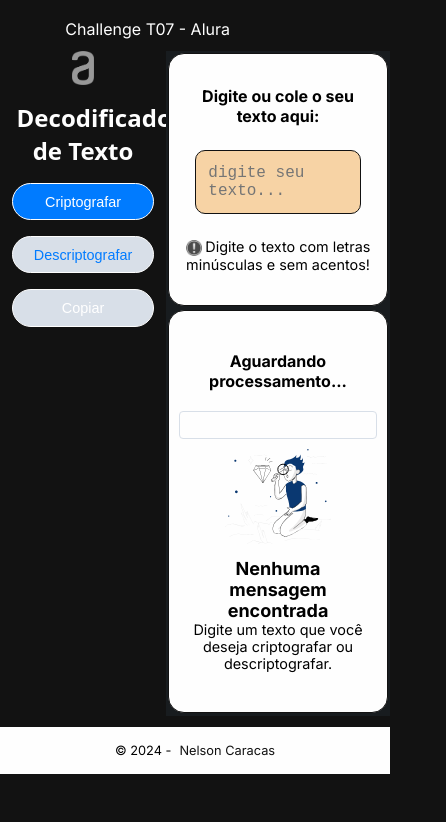
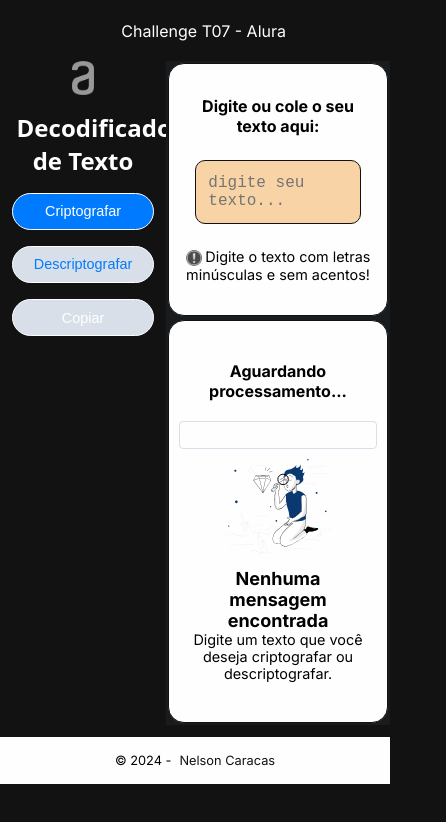
Before and after one commit to ncaracas/challenge-t07-alura, a plain HTML site: page index.html in a window 390 px wide. Shown: the whole page, 446 px wide, since content can reach past the window. Drawn offline with Linux system fonts and the light colour scheme; a web font is replaced by a local one.

Commit message:
ajustes no media query

```diff
--- a/css/style.css
+++ b/css/style.css
@@ -223,8 +223,13 @@ button:disabled:hover {
 }
 
 @media screen and (max-width: 720px) {
+    .container-topo {
+        width: 100%;
+        padding: 0.1rem 0rem 0.5rem 3.5rem;
+    }
+
     .container-conteudo {
-        max-width: 100%;
+        width: 100%;
     }
 
     .container-conteudo__botoes {
@@ -246,11 +251,12 @@ button:disabled:hover {
     .container-conteudo__eventos {
         flex-direction: column;
         margin: 0;
-        width: 100%;
+        width: 80%;
+        height: 100%;
     }
 
     .eventos__coluna-de-entrada,
-    .eventos__coluna-de-saida {
+    .eventos__coluna-de-saida  {
         margin: 1%;
         width: 98%;
         height: 90%;
```
